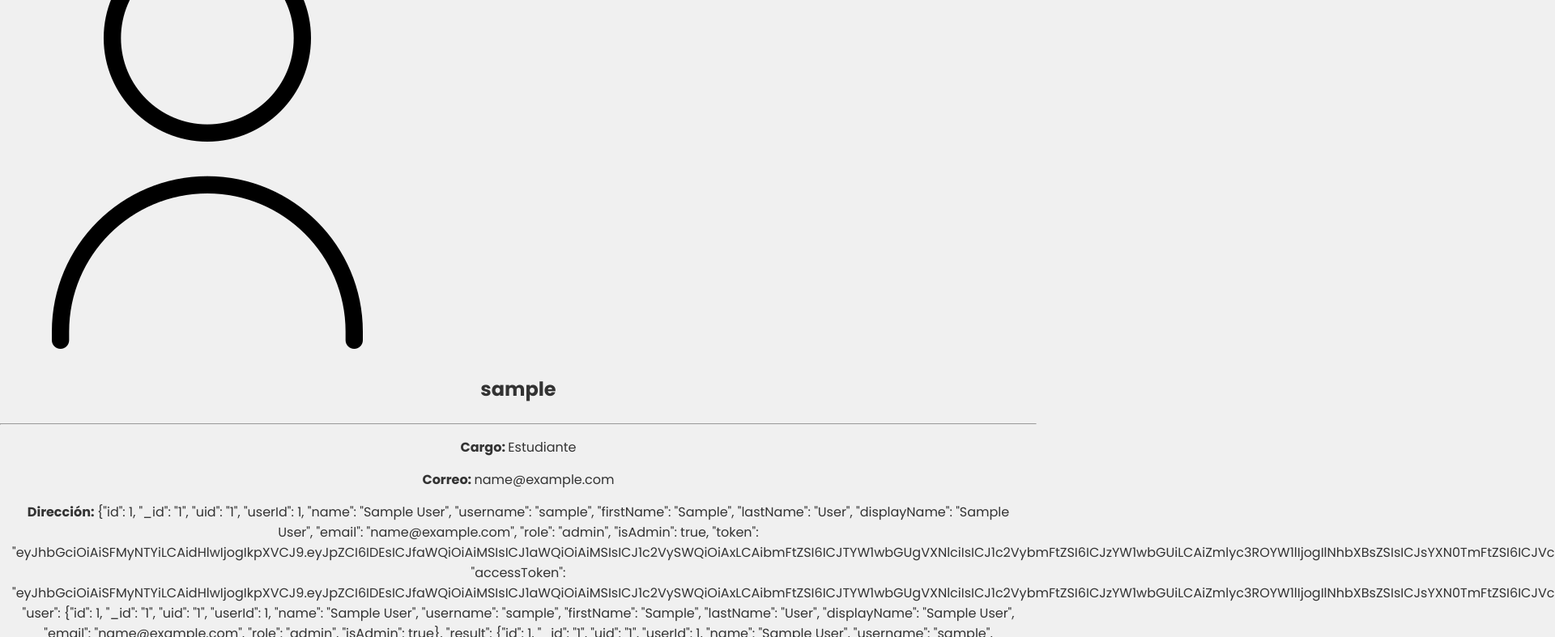
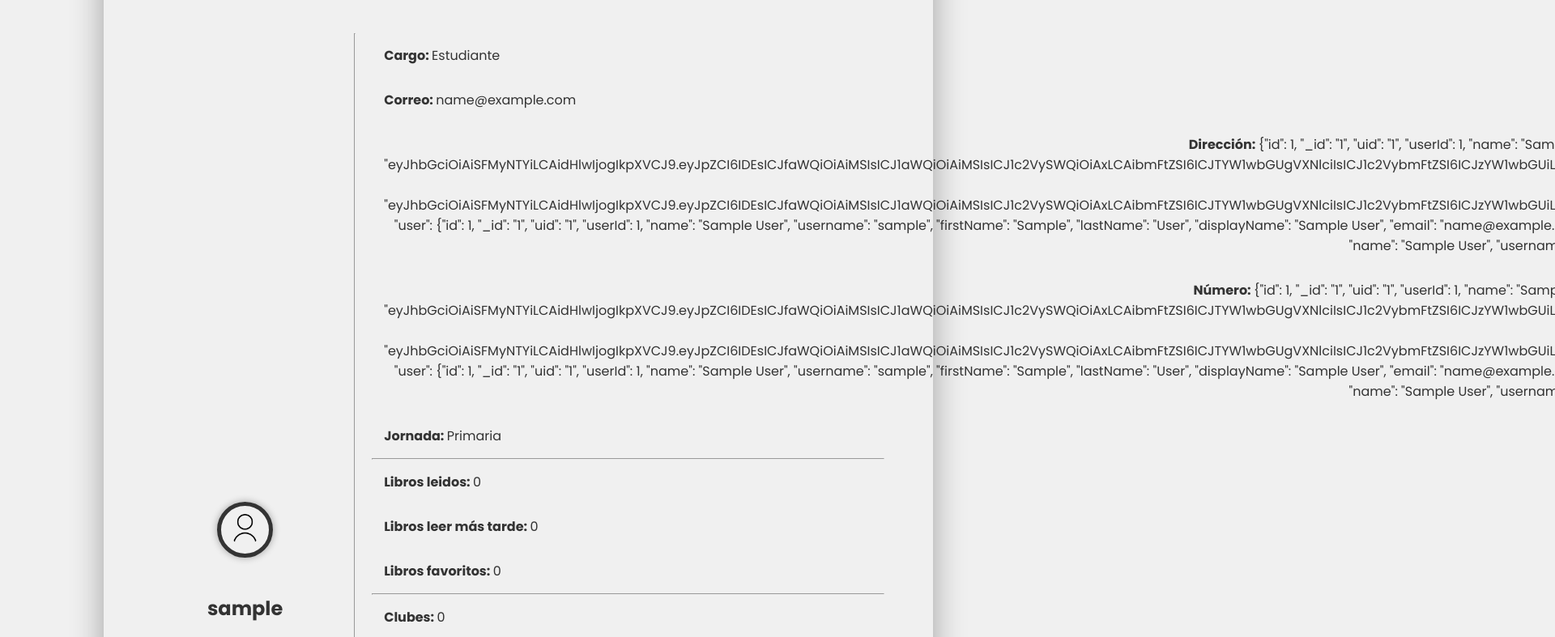
Before and after one commit to juanspatinol-dot/BiblioCV, a plain HTML site: page HTML/perfil.html in a window 1280 px wide. Shown: the part 698-1485 px from the top of the page at 81% size, 1920 px wide, since content can reach past the window. Drawn offline with Linux system fonts and the light colour scheme; sample sign-in values are in the browser's storage.

Commit message:
Añadir el CSS al perfil
Updated the perfil.html file to include a new stylesheet for perfil.css and made minor formatting adjustments.

```diff
--- a/HTML/perfil.html
+++ b/HTML/perfil.html
@@ -6,6 +6,7 @@
     <link rel="preconnect" href="https://fonts.googleapis.com">
     <link rel="preconnect" href="https://fonts.gstatic.com" crossorigin>
     <link href="https://fonts.googleapis.com/css2?family=Poppins:ital,wght@0,100;0,200;0,300;0,400;0,500;0,600;0,700;0,800;0,900;1,100;1,200;1,300;1,400;1,500;1,600;1,700;1,800;1,900&display=swap" rel="stylesheet">
+    <link rel="stylesheet" href="../CSS/perfil.css">
     <link rel="stylesheet" href="../CSS/style.css">
     <script src="../JS/navbar.js"></script>
     <title>BiblioCV - Perfil</title>
```
